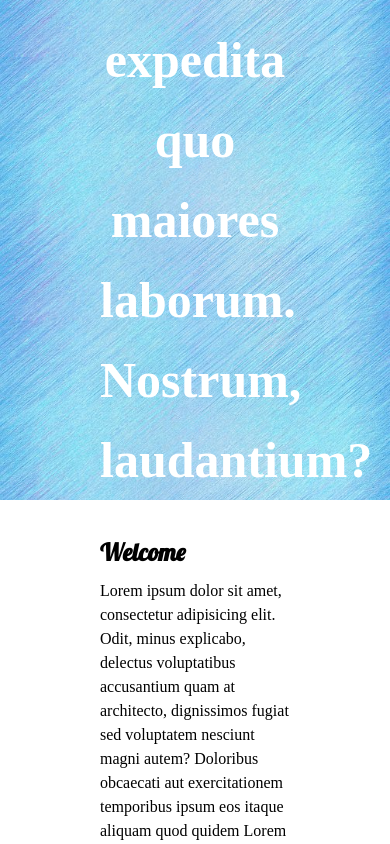
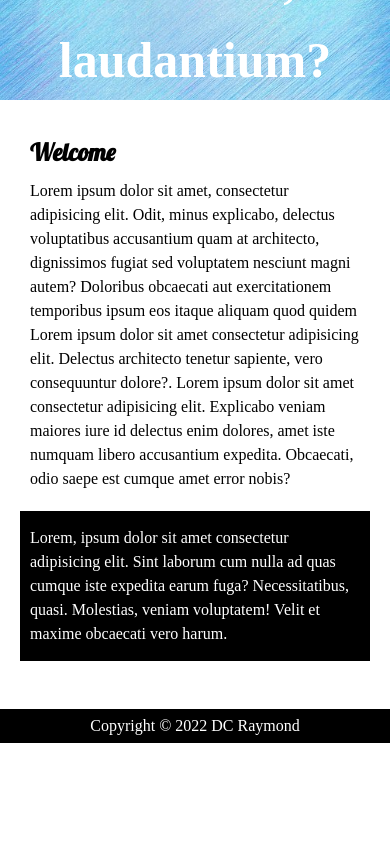
Before and after one commit to Badbatunde/CSS-CrashCourse, a plain HTML site: page index.html in a window 390 px wide. Shown: the part 740-1584 px from the top of the page. After the commit the page ends 1483 px from the top, so only its background shows below. Drawn offline with Linux system fonts and the light colour scheme; a web font is replaced by a local one.

Commit message:
Adjusted the @media width for containers

```diff
--- a/style.css
+++ b/style.css
@@ -107,6 +107,8 @@ p {
 @media (max-width: 600px) {
   #container {
     flex-direction: column;
+    padding-left: 30px;
+    padding-right: 30px;
   }
 
   .main-container {
@@ -117,4 +119,9 @@ p {
     width: 100%;
     margin-top: 20px;
   }
+
+  .header-container h2 {
+    padding-left: 30px;
+    padding-right: 30px;
+  }
 }
```
